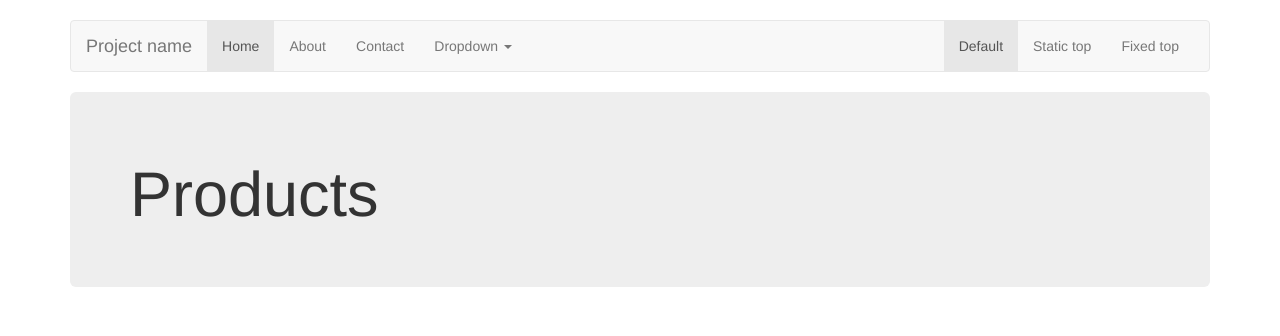
After one commit to DmitrySevostianov/simple_store, a Flask app: template app/templates/base.html in a window 1280 px wide. The commit adds this page. Shown: the top 336 px of the page. Run offline with Flask 2, Linux system fonts and the light colour scheme; the template is opened without the code that fills it, so the values that code supplies are empty; some libraries are stand-ins or nearby versions.

Commit message:
product _list (index) and _detail temlates added, some simle experiments with lists and dictionaries

```diff
--- a/app/routes.py
+++ b/app/routes.py
@@ -4,43 +4,66 @@ from flask import render_template
 from app import app
 
 
-@app.route('/')
-@app.route('/index')
-def index():
-    user = {'username': 'дорогой гость'}
-    products = [
+products = [
         {
+            'id': '1',
             'item': {'itemname': 'RaspberryPi'},
             'body': 'single board computer',
             'price': '10'
         },
         {
+            'id': '2',
             'item': {'itemname': 'OrangePi'},
             'body': 'single board computer',
             'price': '8'
 
         },
         {
+            'id': '3',
             'item': {'itemname': 'BeagleBone'},
             'body': 'single board computer',
             'price': '12'
         }
     ]
-    return render_template('index.html', title='Home',user=user, products=products)
 
-@app.route('/RaspberryPi')
-def RaspberryPi():
-    return 'RaspberryPi,,.'
+products_dict = {
+        '1':{
+            'id': '1',
+            'item': {'itemname': 'RaspberryPi'},
+            'body': 'single board computer',
+            'price': '10'
+        },
+        '2':{
+            'id': '2',
+            'item': {'itemname': 'OrangePi'},
+            'body': 'single board computer',
+            'price': '8'
 
-@app.route('/OrangePi')
-def OrangePi():
-    return '///OrangePi'
+        },
+        '3':{
+            'id': '3',
+            'item': {'itemname': 'BeagleBone'},
+            'body': 'single board computer',
+            'price': '12'
+        }
+    }
 
-@app.route('/BeagleBone')
-def BeagleBone():
-    return 'BeagleBone...'
 
-@app.route('/explore/<product_name>')
-def explore_product(product_name):
+@app.route('/')
+@app.route('/index')
+def index():
+    return render_template('index.html', title='Home', products=products)
 
-    return product_name
+
+@app.route('/explore/<product_id>')
+def explore_product(product_id):
+    current_product = {}
+    for product in products:
+        print (product['id'])
+        if product['id'] == product_id:
+            current_product = product
+
+    print(products_dict[product_id])
+    #print('Requsted product: ',current_product)
+
+    return render_template('detail.html', title='Detail', product=current_product)
--- /dev/null
+++ b/app/static/navbar.css
@@ -0,0 +1,8 @@
+body {
+  padding-top: 20px;
+  padding-bottom: 20px;
+}
+
+.navbar {
+  margin-bottom: 20px;
+}
--- /dev/null
+++ b/app/templates/base.html
@@ -0,0 +1,110 @@
+
+<!DOCTYPE html>
+<html lang="en">
+  <head>
+    <meta charset="utf-8">
+    <meta http-equiv="X-UA-Compatible" content="IE=edge">
+    <meta name="viewport" content="width=device-width, initial-scale=1">
+    <!-- The above 3 meta tags *must* come first in the head; any other head content must come *after* these tags -->
+    <meta name="description" content="">
+    <meta name="author" content="">
+    <link rel="icon" href="/favicon.ico">
+
+    <title>Simle store</title>
+
+    <!-- Bootstrap core CSS -->
+<!-- Latest compiled and minified CSS -->
+<link rel="stylesheet" href="https://maxcdn.bootstrapcdn.com/bootstrap/3.3.7/css/bootstrap.min.css" integrity="sha384-BVYiiSIFeK1dGmJRAkycuHAHRg32OmUcww7on3RYdg4Va+PmSTsz/K68vbdEjh4u" crossorigin="anonymous">
+
+    <!-- IE10 viewport hack for Surface/desktop Windows 8 bug -->
+  <!--  <link href="../../assets/css/ie10-viewport-bug-workaround.css" rel="stylesheet"> -->
+
+    <!-- Custom styles for this template -->
+  <!--   <link href="static/navbar.css" rel="stylesheet"> -->
+    <link rel="stylesheet" type="text/css" href="{{ url_for('static', filename='navbar.css') }}" >
+
+
+    <!-- HTML5 shim and Respond.js for IE8 support of HTML5 elements and media queries -->
+    <!--[if lt IE 9]>
+      <script src="https://oss.maxcdn.com/html5shiv/3.7.3/html5shiv.min.js"></script>
+      <script src="https://oss.maxcdn.com/respond/1.4.2/respond.min.js"></script>
+    <![endif]-->
+
+    {% block head %}
+    {% endblock %}
+  </head>
+
+  <body>
+
+    <div class="container">
+
+      <!-- Static navbar -->
+      <nav class="navbar navbar-default">
+        <div class="container-fluid">
+          <div class="navbar-header">
+            <button type="button" class="navbar-toggle collapsed" data-toggle="collapse" data-target="#navbar" aria-expanded="false" aria-controls="navbar">
+              <span class="sr-only">Toggle navigation</span>
+              <span class="icon-bar"></span>
+              <span class="icon-bar"></span>
+              <span class="icon-bar"></span>
+            </button>
+            <a class="navbar-brand" href="#">Project name</a>
+          </div>
+          <div id="navbar" class="navbar-collapse collapse">
+            <ul class="nav navbar-nav">
+              <li class="active"><a href="#">Home</a></li>
+              <li><a href="#">About</a></li>
+              <li><a href="#">Contact</a></li>
+              <li class="dropdown">
+                <a href="#" class="dropdown-toggle" data-toggle="dropdown" role="button" aria-haspopup="true" aria-expanded="false">Dropdown <span class="caret"></span></a>
+                <ul class="dropdown-menu">
+                  <li><a href="#">Action</a></li>
+                  <li><a href="#">Another action</a></li>
+                  <li><a href="#">Something else here</a></li>
+                  <li role="separator" class="divider"></li>
+                  <li class="dropdown-header">Nav header</li>
+                  <li><a href="#">Separated link</a></li>
+                  <li><a href="#">One more separated link</a></li>
+                </ul>
+              </li>
+            </ul>
+            <ul class="nav navbar-nav navbar-right">
+              <li class="active"><a href="./">Default <span class="sr-only">(current)</span></a></li>
+              <li><a href="../navbar-static-top/">Static top</a></li>
+              <li><a href="../navbar-fixed-top/">Fixed top</a></li>
+            </ul>
+          </div><!--/.nav-collapse -->
+        </div><!--/.container-fluid -->
+      </nav>
+
+      <!-- Main component for a primary marketing message or call to action -->
+      <div class="jumbotron">
+        <h1>Products</h1>
+
+      {% block content %}
+
+      {% endblock %}
+
+      </div>
+
+
+
+
+    </div> <!-- /container -->
+
+
+    <!-- Bootstrap core JavaScript
+    ================================================== -->
+    <!-- Placed at the end of the document so the pages load faster -->
+    <script src="https://ajax.googleapis.com/ajax/libs/jquery/1.12.4/jquery.min.js"></script>
+    <script>window.jQuery || document.write('<script src="../../assets/js/vendor/jquery.min.js"><\/script>')</script>
+    <!-- Latest compiled and minified JavaScript -->
+<script src="https://maxcdn.bootstrapcdn.com/bootstrap/3.3.7/js/bootstrap.min.js" integrity="sha384-Tc5IQib027qvyjSMfHjOMaLkfuWVxZxUPnCJA7l2mCWNIpG9mGCD8wGNIcPD7Txa" crossorigin="anonymous"></script>
+
+
+    <!-- IE10 viewport hack for Surface/desktop Windows 8 bug -->
+    <!--
+      <script src="../../assets/js/ie10-viewport-bug-workaround.js"></script>
+    -->
+  </body>
+</html>
```
Also changed, not shown: app/templates/detail.html (added, +21 -0 lines), app/templates/index.html (+16 -8 lines).
